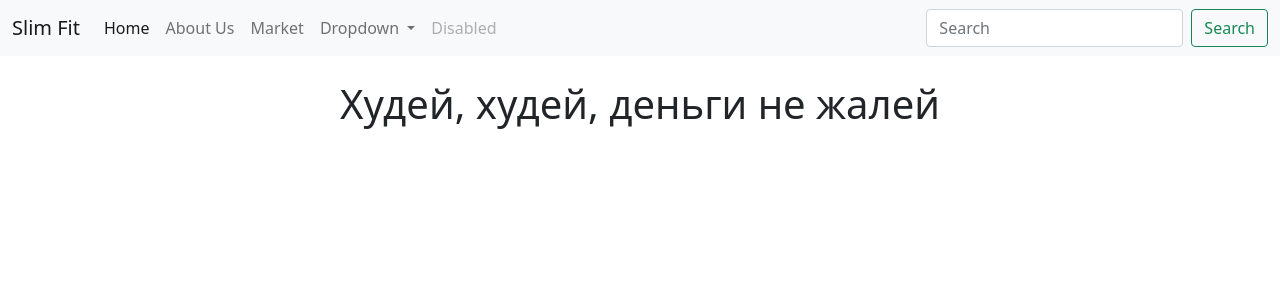
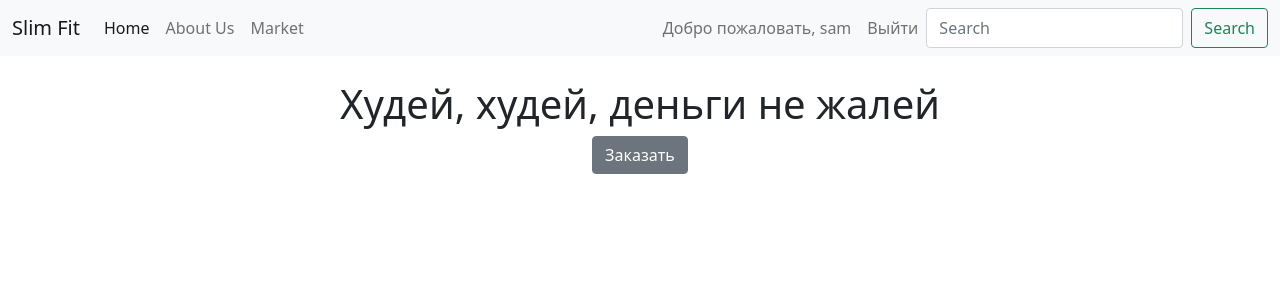
Before and after one commit to SamKhu/Slim, a Flask app: page /home in a window 1280 px wide. Shown: the top 300 px of the page. Run offline with Flask 2, Linux system fonts and the light colour scheme; the first user in the database is signed in; data comes from the database, SQL or seed files in the repository.

Commit message:
correct login and separate inner pages

```diff
--- a/slim/__init__.py
+++ b/slim/__init__.py
@@ -9,6 +9,6 @@ app.config['SECRET_KEY']='ebdc451ec58fec34cb97f207'
 db = SQLAlchemy(app)
 bcrypt = Bcrypt(app)
 login_manager=LoginManager(app)
-
-
+login_manager.login_view="login_page"
+login_manager.login_message_category="info"
 from slim import routes
--- a/slim/routes.py
+++ b/slim/routes.py
@@ -2,7 +2,7 @@ from slim import app, db
 from flask import render_template, redirect, url_for, flash
 from slim.models import Item, User
 from slim.forms import RegisterForm, LoginForm
-from flask_login import login_user
+from flask_login import login_user, logout_user, login_required
 
 @app.route("/")
 @app.route("/home")
@@ -15,6 +15,7 @@ def aboutus_page():
     return render_template("aboutus.html")
 
 @app.route("/market")
+@login_required
 def market_page():
     items = Item.query.all()
     return render_template("market.html", items=items)
@@ -28,6 +29,10 @@ def register_page():
                               password=form.password_1.data)
         db.session.add(user_to_create)
         db.session.commit()
+        login_user(user_to_create)
+        flash(f"Регистрация прошла успешно! Вы вошли в систему под именем "
+              f"{user_to_create.username}", category="success")
+
         return redirect(url_for('market_page'))
     if form.errors != {}:
         for err_msg in form.errors.values():
@@ -46,7 +51,13 @@ def login_page():
             login_user(attempted_user)
             flash(f'Вы успешно  авторизовались, как {attempted_user.username}', category='success')
             return redirect(url_for('market_page'))
-    else:
-        flash('Неудачная авторизация', category='danger')
+        else:
+            flash('Неудачная авторизация', category='danger')
 
     return render_template("login.html", form=form)
+
+@app.route("/logout")
+def logout_page():
+    logout_user()
+    flash("Вы успешно вышли из аккаунта", category='info')
+    return redirect(url_for('home_page'))
--- a/slim/templates/base.html
+++ b/slim/templates/base.html
@@ -32,21 +32,27 @@
             <li class="nav-item">
               <a class="nav-link" href="{{ url_for('market_page') }}">Market</a>
             </li>
-            <li class="nav-item dropdown">
-              <a class="nav-link dropdown-toggle" href="#" id="navbarDropdown" role="button" data-bs-toggle="dropdown" aria-expanded="false">
-                Dropdown
-              </a>
-              <ul class="dropdown-menu" aria-labelledby="navbarDropdown">
-                <li><a class="dropdown-item" href="{{ url_for('login_page') }}">Log In</a></li>
-                <li><a class="dropdown-item" href="{{ url_for('register_page') }}">Registration</a></li>
-                <li><hr class="dropdown-divider"></li>
-                <li><a class="dropdown-item" href="#">Something else here</a></li>
-              </ul>
-            </li>
-            <li class="nav-item">
-              <a class="nav-link disabled">Disabled</a>
-            </li>
+
           </ul>
+          <ul class="navbar-nav">
+              {% if current_user.is_authenticated %}
+                <li class="nav-item">
+                  <a class="nav-link"> Добро пожаловать, {{ current_user.username }}</a>
+                </li>
+                <li>
+                  <a class="nav-link" href="{{ url_for('logout_page') }}">Выйти</a>
+                </li>
+
+              {% else %}
+                <li class="nav-item">
+                  <a class="nav-link" href="{{ url_for('login_page') }}">Вход</a>
+                </li>
+                <li>
+                  <a class="nav-link" href="{{ url_for('register_page') }}">Регистрация</a>
+                </li>
+            </ul>
+            {% endif %}
+
           <form class="d-flex">
             <input class="form-control me-2" type="search" placeholder="Search" aria-label="Search">
             <button class="btn btn-outline-success" type="submit">Search</button>
--- a/slim/templates/home.html
+++ b/slim/templates/home.html
@@ -8,6 +8,9 @@ Home Page
 <br>
 <div class="text-center">
     <h1>Худей, худей, деньги не жалей</h1>
+    <a class="btn btn-md btn-secondary" href="{{ url_for('market_page') }}">
+        Заказать
+    </a>
 
 
 </div>
--- a/slim/templates/register.html
+++ b/slim/templates/register.html
@@ -28,6 +28,7 @@ Register Page
             <br>
             <div class="checkbox mb-4">
                 <h6>Уже зарегестрированы?</h6>
+                <br>
                 <a class="btn btn-md btn-secondary" href="{{ url_for('login_page') }}">
                     Авторизация
                 </a>
```
Also changed, not shown: slim/slim4.db.
